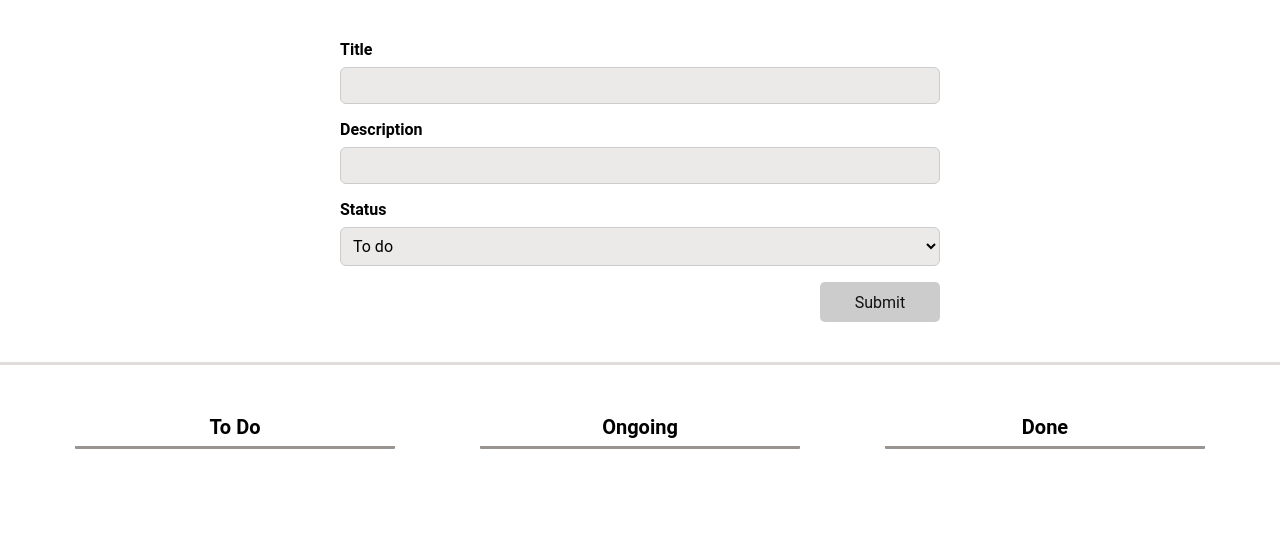
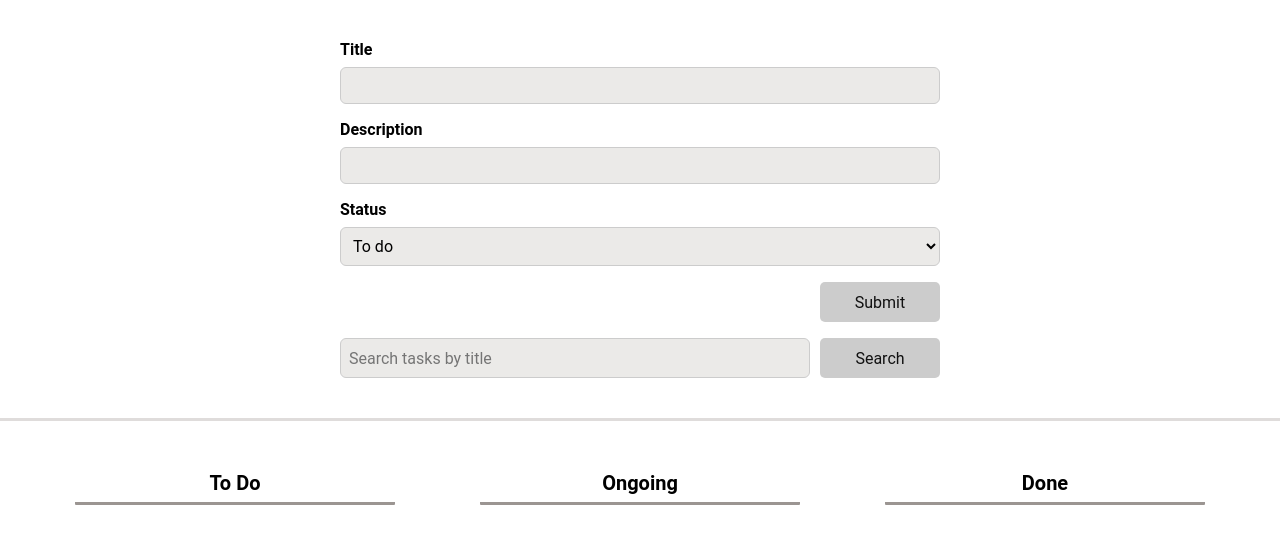
Before and after one commit to sahil19-19/Kloudmate-kanban-board, a React (Vite) app: page / in a window 1280 px wide. Shown: the top 544 px of the page. Built offline with nearby package versions, Linux system fonts and the light colour scheme.

Commit message:
Implement search feature to search tasks by title

```diff
--- a/src/App.jsx
+++ b/src/App.jsx
@@ -1,6 +1,5 @@
 import { useEffect, useState } from "react";
 import "./App.css";
-// import Filter from "./components/filter/filter";
 import Column from "./components/column/column";
 import { AppContext } from "./components/contexts/appContext";
 import NewTask from "./components/newTask/newTask";
@@ -9,9 +8,12 @@ const prevTasks = localStorage.getItem("tasks");
 
 function App() {
     const [tasks, setTasks] = useState(JSON.parse(prevTasks) || []);
+    const[searchTasks, setSearchTasks] = useState([]); // to store tasks that we filter using search bar
+
 	const [draggedCard, setDraggedCard] = useState(null);
     // console.log(tasks);
 
+    // console.log(searchTasks);
 
 	const dropHandler = (index, status) => {
 		// console.log(tasks);
@@ -33,7 +35,7 @@ function App() {
 
     return (
         <>
-            <AppContext.Provider value={{ tasks, setTasks, setDraggedCard, dropHandler }}>
+            <AppContext.Provider value={{ tasks, setTasks, setDraggedCard, dropHandler, setSearchTasks, searchTasks }}>
                 <section className="form-container">
                     {/* <TaskForm /> */}
                     <NewTask />
--- a/src/components/column/column.jsx
+++ b/src/components/column/column.jsx
@@ -6,13 +6,21 @@ import { AppContext } from "../contexts/appContext";
 import DropZone from "../dropZone/dropZone";
 
 const Column = ({ title, status }) => {
-    const { tasks } = useContext(AppContext);
+    const { tasks, searchTasks } = useContext(AppContext);
+    let displayTasks = [];
+
+    if (searchTasks.length > 0) {
+        displayTasks = searchTasks
+    }else displayTasks = tasks;
+
+    // console.log(searchTasks, displayTasks);
+
     return (
         <div className="column">
             <p className="column-heading">{title}</p>
-            <DropZone status={status} index={0}/>
+            <DropZone status={status} index={0} />
             <div>
-                {tasks.map(
+                {displayTasks.map(
                     (task, index) =>
                         task.enteredStatus == status && (
                             <>
@@ -22,7 +30,7 @@ const Column = ({ title, status }) => {
                                     status={task.enteredStatus}
                                     taskIndex={index}
                                 />
-                                <DropZone status={status} index={index+1}/>
+                                <DropZone status={status} index={index + 1} />
                             </>
                         )
                 )}
--- a/src/components/newTask/newTask.jsx
+++ b/src/components/newTask/newTask.jsx
@@ -1,11 +1,13 @@
 import React from 'react'
 import TaskForm from '../taskForm/taskForm'
 import './newTask.css'
+import SearchBar from '../searchBar/searchBar'
 
 const newTask = () => {
   return (
     <div className='new_task'>
         <TaskForm status="todo" desc="" title="" button_action="Submit"/>
+        <SearchBar />
     </div>
   )
 }
--- /dev/null
+++ b/src/components/searchBar/searchBar.css
@@ -0,0 +1,32 @@
+.search_bar{
+    width: 100%;
+    margin-top: 1rem;
+    min-width: 300px;
+    max-width: 600px;
+    display: flex;
+    justify-content: space-between;
+}
+
+
+.search_bar input {
+    flex: 1;
+    font: inherit;
+    padding: 0.5rem;
+    border-radius: 6px;
+    border: 1px solid #ccc;
+    background-color:#ebeae8;
+}
+
+.search_button {
+    font-size: 16px;
+    background-color: #ccc;
+    color: #111;
+    border-radius: 5px;
+    height: 40px;
+    padding: 3px 13px;
+    margin-left: 10px;
+    border: none;
+    cursor: pointer;
+    width: 20%;
+    min-width: 80px;
+}
--- /dev/null
+++ b/src/components/searchBar/searchBar.jsx
@@ -0,0 +1,50 @@
+import React, { useState, useContext } from "react";
+
+import { AppContext } from "../contexts/appContext";
+import "./SearchBar.css";
+
+const SearchBar = () => {
+    const [title, setTitle] = useState("");
+    const { tasks, setSearchTasks } = useContext(AppContext);
+
+    const titleChangeHandler = (event) => {
+        setTitle(event.target.value);
+        // console.log(event.target.value);
+    };
+
+    const titleSearchHandler = (event) => {
+        event.preventDefault();
+        if (title === "") {
+            setSearchTasks([]);
+            return;
+        }
+        const temp = tasks.filter((task) => {
+            if (
+                task.enteredTitle.indexOf(title) !== -1 ||
+                title.indexOf(task.enteredTitle) !== -1
+            ) {
+                return true;
+            } else return false;
+        });
+        // console.log(temp);
+        setSearchTasks(temp);
+    };
+
+    return (
+        <>
+            <form className="search_bar" onSubmit={titleSearchHandler}>
+                <input
+                    type="text"
+                    value={title}
+                    onChange={titleChangeHandler}
+                    placeholder="Search tasks by title"
+                ></input>
+                <button className="search_button">
+                    Search
+                </button>
+            </form>
+        </>
+    );
+};
+
+export default SearchBar;
--- a/src/components/taskForm/taskForm.css
+++ b/src/components/taskForm/taskForm.css
@@ -43,6 +43,6 @@
     margin-left: 10px;
     border: none;
     cursor: pointer;
-    /* width: 20%; */
-    min-width: 20%;
+    min-width: 80px;
+    width: 20%;
 }
```
